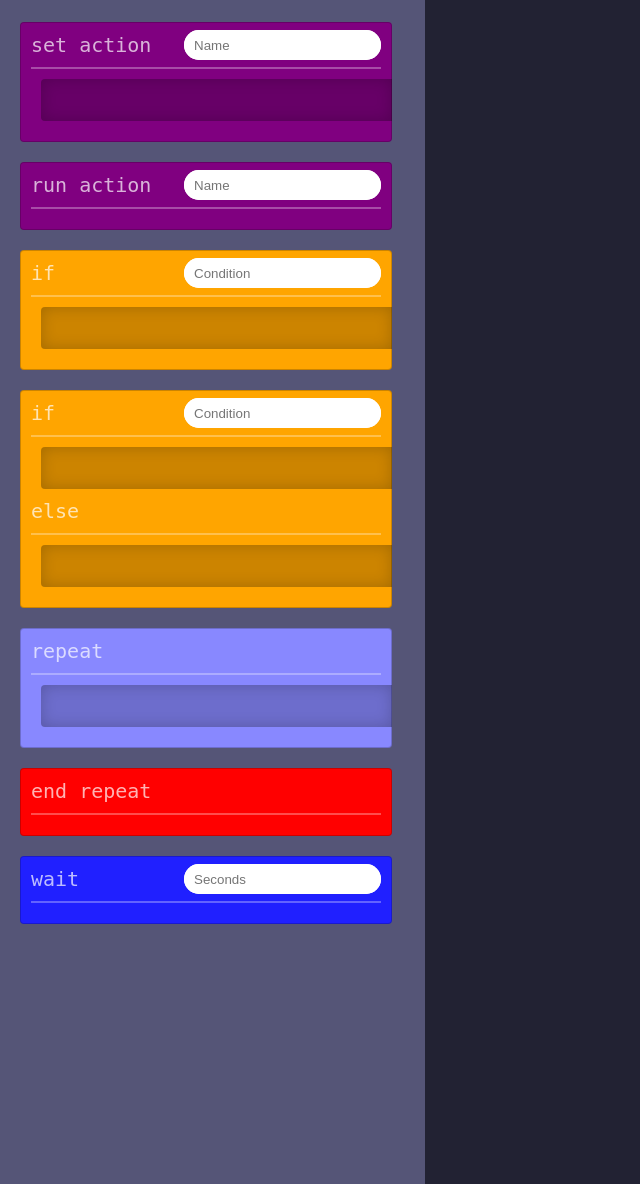
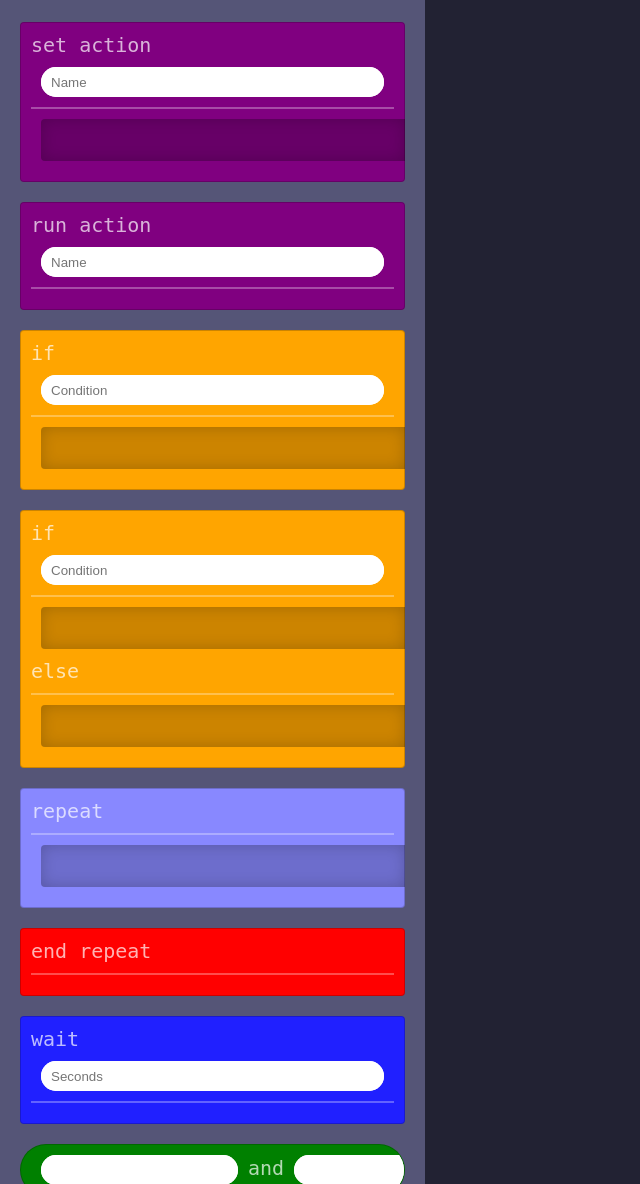
Before and after one commit to VibeOnline/ModulusEditor, a Flask app: page / in a window 1280 px wide. Shown: the part 38-1222 px from the top of the page, without its empty margins (0-640 px from the left). Run offline with Flask 2, Linux system fonts and the light colour scheme.

```diff
--- a/static/css/main.css
+++ b/static/css/main.css
@@ -86,6 +86,10 @@ body {
     overflow-y: scroll;
 }
 
+.sidebar > .cond {
+    margin: 20px;
+}
+
 .sidebar input {
     display: none;
     pointer-events: none;
@@ -99,8 +103,26 @@ body {
     border: solid 1px rgba(0, 0, 0, 0.2);
     border-radius: 0.25rem;
     min-width: 350px;
-    max-width: 350px;
     cursor: grab;
+    white-space: nowrap;
+}
+
+.cond {
+    color: rgba(255, 255, 255, 0.7);
+    font-size: 20px;
+    padding: 10px;
+    margin: 5px;
+    border: solid 1px rgba(0, 0, 0, 0.2);
+    border-radius: 2rem;
+    cursor: grab;
+    white-space: nowrap;
+    overflow: hidden;
+    vertical-align: middle;
+}
+
+.cond * {
+    white-space: nowrap;
+    display: inline-block;
 }
 
 .node hr {
@@ -108,22 +130,20 @@ body {
 }
 
 .condfield, .condfield > input {
-    border-radius: 1rem;
+    border-radius: 2rem;
     border: rgba(0, 0, 0, 0.2);
     background-color: white;
     width: auto;
-    height: 30px;
+    min-height: 30px;
     display: inline-block;
-    float: right;
 }
 
 .condfield {
-    margin-top: -3px;
+    margin: 0 10px;
 }
 
 .condfield > input {
     padding: 0 10px;
-    min-height: 0;
 }
 
 .condfield > input:focus {
@@ -137,9 +157,9 @@ body {
     min-height: 40px;
     border-right: none;
     border-radius: 0.25rem 0 0 0.25rem;
-    max-width: 500px;
     background-color: rgba(0, 0, 0, 0.2);
     box-shadow: inset 0 0 15px rgba(0, 0, 0, 0.2);
+    word-break: nowrap;
 }
 
 .sandbox > .nodefield {
--- a/static/js/editor.js
+++ b/static/js/editor.js
@@ -31,7 +31,9 @@ var nodes;
 fetch("js/nodes.json")
     .then(resp => resp.json())
     .then(json => {
-        nodes = json;
+        nodes = json.actors;
+        params = json.params;
+
         window.dispatchEvent(new CustomEvent("nodesready"));
     });
 
@@ -54,13 +56,17 @@ function newNode(par, ref) {
         var sect = document.createElement("span");
 
         // Conditional parameter
+        sect.innerHTML += `<div style='margin-bottom: 10px;'>${ref.section[i].text}</div>`;
         for (j in ref.section[i].par) {
             let inp = condField.cloneNode(true);
-            inp.querySelector("input").setAttribute("placeholder", ref.section[i].par[j]);
+            let value = inp.querySelector("input");
+
+            value.setAttribute("placeholder", ref.section[i].par[j]);
+            value.style.width = "calc(100% - 20px)";
+            inp.style.width = "calc(100% - 20px)";
             sect.appendChild(inp);
         }
-
-        sect.innerHTML += ref.section[i].text + "<hr>";
+        sect.innerHTML += "<hr>";
 
         // Space to hold children
         if (ref.section[i].hold) {
@@ -71,6 +77,41 @@ function newNode(par, ref) {
     }
 
     return par.appendChild(node);
+}
+
+// Create conditional
+function newCond(par, ref) {
+    let cond = document.createElement("div");
+
+    // Add functions
+    cond.setAttribute("id", ref);
+    cond.setAttribute("ondrag", "drag(event)");
+    cond.setAttribute("draggable", true);
+    ref = params[ref];
+
+    // Style
+    cond.classList.add("cond");
+    cond.style.backgroundColor = ref.color;
+
+    // Add node field
+    for (i in ref.section) {
+        var sect = document.createElement("div");
+
+        // Space to hold children
+        if (typeof(ref.section[i]) == "object") {
+            let inp = condField.cloneNode();
+            inp.appendChild(inputElem.cloneNode());
+            sect.appendChild(inp);
+        } else {
+            let text = document.createElement("div");
+            text.innerHTML = ref.section[i];
+            sect.appendChild(text);
+        }
+
+        cond.appendChild(sect);
+    }
+
+    return par.appendChild(cond);
 }
 
 // Load saved data
@@ -127,8 +168,13 @@ function drop(e) {
         } else {
             alert("Invalid file type, must be \".mdls\"");
         }
-    } else { // Drop node
+    } else { // Drop node or cond
         let item = e.target;
+
+        let type = "nodefield";
+        if (movingElem.classList.value.includes("cond")) {
+            type = "condfield";
+        }
 
         // Redirect from sandbox into nodefield
         if (!movingElem.contains(item)) {
@@ -136,8 +182,12 @@ function drop(e) {
                 item = item.querySelector(".nodefield");
             }
 
+            // Check drop to parent possibility
+            let isType = item.classList.value.includes(type);
+            if (item.parentNode.classList.value.includes(type) && !isType) item = item.parentNode, isType = true;
+
             // Validate parent and drop
-            if (item.classList.value.includes("nodefield")) {
+            if (isType) {
                 // Check origin
                 if (movingElem.parentNode.classList.value.includes("library")) {
                     movingElem = movingElem.cloneNode(true);
@@ -154,7 +204,15 @@ function drop(e) {
                     movingElem.style.top = "0";
                 }
 
-                item.appendChild(movingElem);
+                // Additional condition behavior
+                if (type == "condfield") {
+                    if (item.querySelector(".condfield") == null) {
+                        e.target.parentNode.querySelector("input").style.display = "none";
+                        item.appendChild(movingElem);
+                    }
+                } else {
+                    item.appendChild(movingElem);
+                }
             }
         }
     }
@@ -197,7 +255,10 @@ window.addEventListener("blur", function() {
 window.addEventListener("load", function() {
     window.addEventListener("nodesready", function() { // Nodes ready
         let lib = document.querySelector(".library");
+
+        // Load libraries
         for (item in nodes) newNode(lib, item);
+        for (item in params) newCond(lib, item);
     });
 
     // Initialize sandbox data
--- a/static/js/nodes.json
+++ b/static/js/nodes.json
@@ -1,4 +1,5 @@
 {
+    "actors": {
         "set_action": {
             "color": "purple",
             "section": [
@@ -74,4 +75,16 @@
                 }
             ]
         }
+    },
+
+    "params": {
+        "and": {
+            "color": "green",
+            "section": [
+                [],
+                "and",
+                []
+            ]
         }
+    }
+}
--- a/static/js/pwa.js
+++ /dev/null
@@ -1,3 +0,0 @@
-window.addEventListener("beforeinstallprompt", function() {
-
-});
--- a/templates/404.html
+++ b/templates/404.html
@@ -1,9 +1,13 @@
 {% extends "index.html" %}
+
+{% block navigation %}{% endblock %}
 
 {% block main %}
     <div class="error404">
         <h1>404</h1>
         <hr>
         <p>Resource not found</p>
+
+        <a href="/" style="color: cyan;">Back to safety</a>
     </div>
 {% endblock %}
--- a/templates/index.html
+++ b/templates/index.html
@@ -5,6 +5,7 @@
         <link rel="stylesheet" href="/css/main.css" />
 
         {# App information #}
+        <link rel="icon" href="/img/icon512.png" />
         <link rel="manifest" href="/manifest.json" />
         <link rel="apple-touch-icon" href="https://www.pwabuilder.com/assets/icons/icon_512.png" />
         <meta name="mobile-web-app-capable" content="yes" />
@@ -39,7 +40,6 @@
                 {# Editor scripts #}
                 <script src="/js/editor.js" type="application/javascript"></script>
                 <script type="application/javascript">navigator.serviceWorker.register("/sw.js")</script>
-                <script src="/js/pwa.js" type="application/javascript"></script>
             {% endblock %}
         </main>
     </body>
```
Also changed, not shown: pwa/sw.js (+26 -5 lines), pwa/manifest.json, static/img/icon192.png (added), static/img/icon512.png (added). Lines whose indentation alone changed are shown as unchanged.
